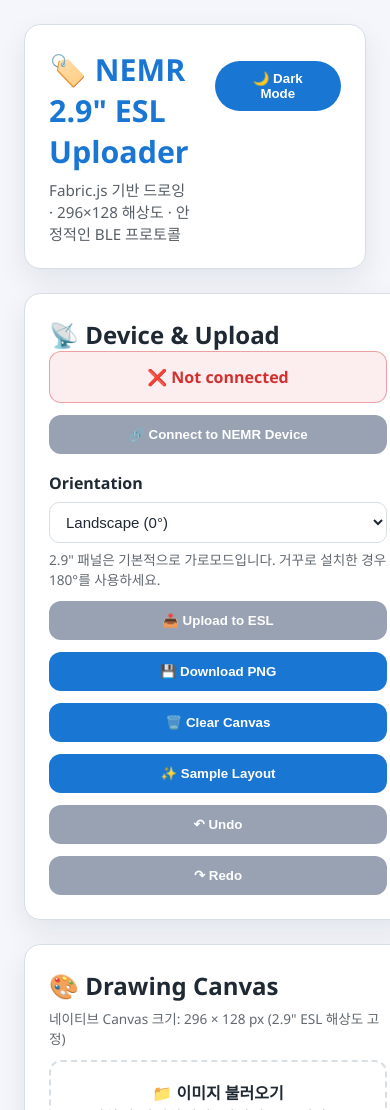
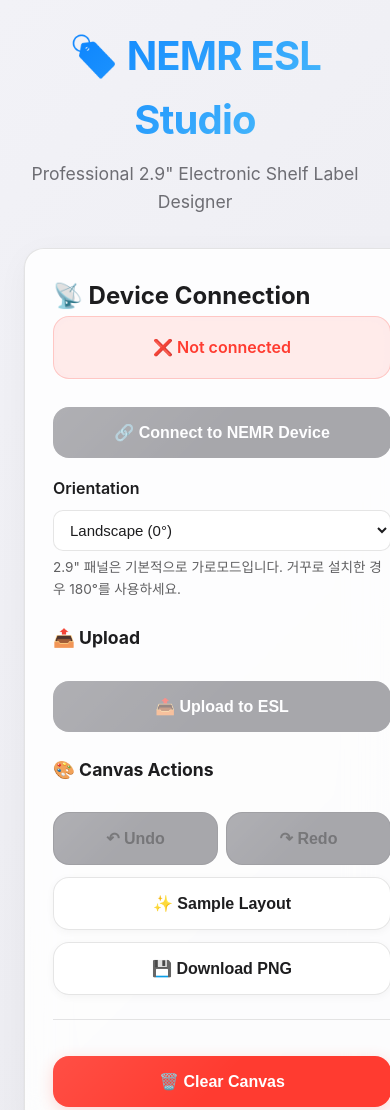
Before and after one commit to hwkim3330/web_ble_esl, a plain HTML site: page index.html in a window 390 px wide. Shown: the top 1110 px of the page. Drawn offline with Linux system fonts and the light colour scheme.

Commit message:
feat: Complete UI redesign with Apple Glass aesthetic and enhanced UX
🎨 Apple Glass Design System:
- Modern glassmorphism UI with backdrop blur effects
- Apple SF Pro font family and refined typography
- Gradient backgrounds and premium color palette
- Enhanced shadows and glass-like card effects
- Removed dark mode for consistent light aesthetic

🚀 Performance & Mobile Improvements:
- Balanced transfer speed (25ms timing, 150 iterations)
- Fixed mobile scroll coordinate issues with fresh getBoundingClientRect
- Optimized retry frequency for better stability
- Auto-reconnection after successful transfers

📱 Enhanced Button Layout & Safety:
- Reorganized buttons into logical groups (Connection, Upload, Canvas, Danger)
- Moved dangerous actions (Clear, Disconnect) to separate section
- Added visual hierarchy with section headers
- Improved progress indicator with glass styling
- Secondary button style for non-primary actions

🔄 Smart Connection Management:
- Auto-reconnection attempts after transfers complete
- Cleaner connection status with reconnect functionality
- Safer disconnect button placement to prevent misclicks
- Professional naming: 'NEMR ESL Studio'

🤖 Generated with [Claude Code](https://claude.ai/code)

Co-Authored-By: Claude <noreply@anthropic.com>

```diff
--- a/index.html
+++ b/index.html
@@ -6,21 +6,20 @@
     <title>NEMR 2.9\" ESL Uploader</title>
     <style>
         :root {
-            --primary-color: #1976d2;
-            --secondary-color: #ffc107;
-            --success-color: #2e7d32;
-            --error-color: #d32f2f;
-            --bg-color: #f4f6fb;
-            --card-bg: #ffffff;
-            --text-color: #1f2933;
-            --border-color: #d6dee6;
-        }
-
-        [data-theme="dark"] {
-            --bg-color: #0f172a;
-            --card-bg: #111827;
-            --text-color: #e2e8f0;
-            --border-color: #1f2937;
+            --primary-color: #007AFF;
+            --secondary-color: #5AC8FA;
+            --success-color: #34C759;
+            --error-color: #FF3B30;
+            --warning-color: #FF9500;
+            --bg-color: #F2F2F7;
+            --card-bg: rgba(255, 255, 255, 0.9);
+            --glass-bg: rgba(255, 255, 255, 0.85);
+            --text-color: #1D1D1F;
+            --text-secondary: #6D6D73;
+            --border-color: rgba(0, 0, 0, 0.1);
+            --shadow-light: rgba(0, 0, 0, 0.04);
+            --shadow-medium: rgba(0, 0, 0, 0.08);
+            --shadow-heavy: rgba(0, 0, 0, 0.12);
         }
 
         * {
@@ -30,10 +29,13 @@
         }
 
         body {
-            font-family: 'Segoe UI', Tahoma, Geneva, Verdana, sans-serif;
-            background: var(--bg-color);
+            font-family: -apple-system, BlinkMacSystemFont, 'SF Pro Display', 'Helvetica Neue', Arial, sans-serif;
+            background: linear-gradient(135deg, #F2F2F7 0%, #E5E5EA 100%);
             color: var(--text-color);
             min-height: 100vh;
+            line-height: 1.6;
+            -webkit-font-smoothing: antialiased;
+            -moz-osx-font-smoothing: grayscale;
         }
 
         .container {
@@ -43,47 +45,47 @@
         }
 
         .card {
-            background: var(--card-bg);
-            border-radius: 16px;
+            background: var(--glass-bg);
+            backdrop-filter: blur(20px);
+            -webkit-backdrop-filter: blur(20px);
+            border-radius: 20px;
             border: 1px solid var(--border-color);
-            box-shadow: 0 12px 30px rgba(15, 23, 42, 0.08);
-            padding: 24px;
+            box-shadow:
+                0 8px 32px var(--shadow-light),
+                0 1px 2px var(--shadow-medium),
+                inset 0 1px 0 rgba(255, 255, 255, 0.5);
+            padding: 28px;
+            transition: all 0.3s cubic-bezier(0.4, 0, 0.2, 1);
+        }
+
+        .card:hover {
+            transform: translateY(-2px);
+            box-shadow:
+                0 12px 40px var(--shadow-medium),
+                0 4px 8px var(--shadow-light),
+                inset 0 1px 0 rgba(255, 255, 255, 0.6);
         }
 
         .header {
-            display: flex;
-            justify-content: space-between;
-            align-items: flex-start;
-            gap: 24px;
-            margin-bottom: 24px;
+            text-align: center;
+            margin-bottom: 32px;
         }
 
         h1 {
-            font-size: 1.9rem;
-            color: var(--primary-color);
+            font-size: 2.5rem;
+            font-weight: 700;
+            background: linear-gradient(135deg, var(--primary-color) 0%, var(--secondary-color) 100%);
+            background-clip: text;
+            -webkit-background-clip: text;
+            -webkit-text-fill-color: transparent;
+            margin-bottom: 8px;
+            letter-spacing: -0.02em;
         }
 
         .subtitle {
-            margin-top: 6px;
-            font-size: 0.95rem;
-            color: var(--text-color);
-            opacity: 0.75;
-        }
-
-        .theme-toggle {
-            border: none;
-            border-radius: 999px;
-            padding: 10px 20px;
-            background: var(--primary-color);
-            color: #fff;
-            font-weight: 600;
-            cursor: pointer;
-            transition: transform 0.2s ease, box-shadow 0.2s ease;
-        }
-
-        .theme-toggle:hover {
-            transform: translateY(-2px);
-            box-shadow: 0 10px 22px rgba(25, 118, 210, 0.35);
+            font-size: 1.1rem;
+            color: var(--text-secondary);
+            font-weight: 400;
         }
 
         .layout {
@@ -114,49 +116,102 @@
 
         button {
             width: 100%;
-            padding: 12px;
-            border-radius: 12px;
+            padding: 16px 24px;
+            border-radius: 16px;
             border: none;
             font-weight: 600;
+            font-size: 16px;
             cursor: pointer;
             background: var(--primary-color);
-            color: #fff;
+            color: white;
             margin-top: 12px;
-            transition: transform 0.2s ease, box-shadow 0.2s ease;
+            transition: all 0.2s cubic-bezier(0.4, 0, 0.2, 1);
+            box-shadow:
+                0 4px 16px rgba(0, 122, 255, 0.2),
+                inset 0 1px 0 rgba(255, 255, 255, 0.2);
+            position: relative;
+            overflow: hidden;
+        }
+
+        button::before {
+            content: '';
+            position: absolute;
+            top: 0;
+            left: 0;
+            right: 0;
+            bottom: 0;
+            background: linear-gradient(135deg, rgba(255,255,255,0.1) 0%, transparent 50%);
+            border-radius: inherit;
+            pointer-events: none;
         }
 
         button:hover:not(:disabled) {
-            transform: translateY(-2px);
-            box-shadow: 0 10px 22px rgba(25, 118, 210, 0.3);
+            transform: translateY(-2px) scale(1.02);
+            box-shadow:
+                0 8px 24px rgba(0, 122, 255, 0.3),
+                inset 0 1px 0 rgba(255, 255, 255, 0.3);
+        }
+
+        button:active:not(:disabled) {
+            transform: translateY(0) scale(0.98);
         }
 
         button:disabled {
-            background: #98a2b3;
+            background: var(--text-secondary);
             cursor: not-allowed;
             box-shadow: none;
+            opacity: 0.6;
         }
 
         .btn-success {
             background: var(--success-color);
+            box-shadow:
+                0 4px 16px rgba(52, 199, 89, 0.2),
+                inset 0 1px 0 rgba(255, 255, 255, 0.2);
+        }
+
+        .btn-success:hover:not(:disabled) {
+            box-shadow:
+                0 8px 24px rgba(52, 199, 89, 0.3),
+                inset 0 1px 0 rgba(255, 255, 255, 0.3);
+        }
+
+        .btn-secondary {
+            background: var(--glass-bg);
+            color: var(--text-color);
+            border: 1px solid var(--border-color);
+            box-shadow:
+                0 2px 8px var(--shadow-light),
+                inset 0 1px 0 rgba(255, 255, 255, 0.5);
+        }
+
+        .btn-secondary:hover:not(:disabled) {
+            background: rgba(255, 255, 255, 0.95);
+            box-shadow:
+                0 4px 16px var(--shadow-medium),
+                inset 0 1px 0 rgba(255, 255, 255, 0.7);
         }
 
         .status {
-            padding: 14px;
-            border-radius: 12px;
+            padding: 18px 24px;
+            border-radius: 16px;
             font-weight: 600;
             text-align: center;
-            border: 1px solid;
+            backdrop-filter: blur(10px);
+            -webkit-backdrop-filter: blur(10px);
+            font-size: 16px;
+            margin-bottom: 16px;
         }
 
         .status.disconnected {
-            border-color: rgba(211, 47, 47, 0.4);
-            background: rgba(211, 47, 47, 0.08);
+            background: rgba(255, 59, 48, 0.1);
+            border: 1px solid rgba(255, 59, 48, 0.2);
             color: var(--error-color);
         }
 
         .status.connected {
-            border-color: rgba(46, 125, 50, 0.4);
-            background: rgba(46, 125, 50, 0.1);
+            background: rgba(52, 199, 89, 0.1);
+            border: 1px solid rgba(52, 199, 89, 0.2);
             color: var(--success-color);
         }
 
@@ -282,20 +337,16 @@
 </head>
 <body>
     <div class="container">
-        <div class="card header">
-            <div>
-                <h1>🏷️ NEMR 2.9" ESL Uploader</h1>
-                <p class="subtitle">Fabric.js 기반 드로잉 · 296×128 해상도 · 안정적인 BLE 프로토콜</p>
-            </div>
-            <button class="theme-toggle" onclick="toggleTheme()">🌙 Dark Mode</button>
+        <div class="header">
+            <h1>🏷️ NEMR ESL Studio</h1>
+            <p class="subtitle">Professional 2.9" Electronic Shelf Label Designer</p>
         </div>
 
         <div class="layout">
             <div class="card control-card">
-                <h2>📡 Device & Upload</h2>
+                <h2>📡 Device Connection</h2>
                 <div id="connectionStatus" class="status disconnected">❌ Not connected</div>
                 <button id="connectBtn" onclick="connectDevice()">🔗 Connect to NEMR Device</button>
-                <button id="disconnectBtn" onclick="disconnectDevice()" style="display:none;">🔌 Disconnect</button>
 
                 <div class="form-group">
                     <label for="rotationSelect">Orientation</label>
@@ -306,18 +357,31 @@
                     <p class="hint">2.9" 패널은 기본적으로 가로모드입니다. 거꾸로 설치한 경우 180°를 사용하세요.</p>
                 </div>
 
-                <button id="uploadBtn" class="btn-success" onclick="uploadToDevice()" disabled>📤 Upload to ESL</button>
-                <div id="uploadProgress" style="display:none; margin-top:12px;">
-                    <div style="background:#e0e0e0; border-radius:8px; height:8px; overflow:hidden;">
-                        <div id="progressBar" style="background:var(--success-color); height:100%; width:0%; transition:width 0.3s ease;"></div>
+                <div style="margin-top: 24px;">
+                    <h3 style="margin-bottom: 16px; font-size: 1.1rem; color: var(--text-color);">📤 Upload</h3>
+                    <button id="uploadBtn" class="btn-success" onclick="uploadToDevice()" disabled>📤 Upload to ESL</button>
+                    <div id="uploadProgress" style="display:none; margin-top:16px;">
+                        <div style="background:rgba(0,0,0,0.1); border-radius:12px; height:8px; overflow:hidden;">
+                            <div id="progressBar" style="background:var(--success-color); height:100%; width:0%; transition:width 0.3s ease; border-radius:12px;"></div>
+                        </div>
+                        <p id="progressText" style="margin-top:8px; font-size:0.9rem; text-align:center; color: var(--text-secondary);">준비 중...</p>
                     </div>
-                    <p id="progressText" style="margin-top:6px; font-size:0.9rem; text-align:center;">준비 중...</p>
                 </div>
-                <button onclick="downloadCanvas()">💾 Download PNG</button>
-                <button onclick="clearCanvas()">🗑️ Clear Canvas</button>
-                <button onclick="addDemoLayout()">✨ Sample Layout</button>
-                <button onclick="undoCanvas()" id="undoBtn" disabled>↶ Undo</button>
-                <button onclick="redoCanvas()" id="redoBtn" disabled>↷ Redo</button>
+
+                <div style="margin-top: 24px;">
+                    <h3 style="margin-bottom: 16px; font-size: 1.1rem; color: var(--text-color);">🎨 Canvas Actions</h3>
+                    <div style="display: grid; grid-template-columns: 1fr 1fr; gap: 8px;">
+                        <button onclick="undoCanvas()" id="undoBtn" disabled class="btn-secondary">↶ Undo</button>
+                        <button onclick="redoCanvas()" id="redoBtn" disabled class="btn-secondary">↷ Redo</button>
+                    </div>
+                    <button onclick="addDemoLayout()" class="btn-secondary">✨ Sample Layout</button>
+                    <button onclick="downloadCanvas()" class="btn-secondary">💾 Download PNG</button>
+                </div>
+
+                <div style="margin-top: 24px; padding-top: 24px; border-top: 1px solid var(--border-color);">
+                    <button onclick="clearCanvas()" style="background: var(--error-color); box-shadow: 0 4px 16px rgba(255, 59, 48, 0.2);">🗑️ Clear Canvas</button>
+                    <button id="disconnectBtn" onclick="disconnectDevice()" style="display:none; background: var(--text-secondary); margin-top: 8px;">🔌 Disconnect Device</button>
+                </div>
             </div>
 
             <div class="card canvas-card">
@@ -403,10 +467,9 @@
         let maxHistory = 50;
 
         document.addEventListener('DOMContentLoaded', () => {
-            initTheme();
             initCanvas();
-            log('✅ Ready – Native Canvas initialised for 296×128 ESL');
-            log('💡 Draw freely, 가져온 이미지를 배치하고 업로드하세요.');
+            log('✅ NEMR ESL Studio Ready – Canvas initialised for 296×128');
+            log('💡 Start creating your professional ESL design');
 
             // Add keyboard shortcuts
             document.addEventListener('keydown', handleKeyboard);
@@ -430,21 +493,6 @@
             }
         }
 
-        function initTheme() {
-            const savedTheme = localStorage.getItem('theme') || 'light';
-            document.body.dataset.theme = savedTheme;
-            const btn = document.querySelector('.theme-toggle');
-            btn.textContent = savedTheme === 'dark' ? '☀️ Light Mode' : '🌙 Dark Mode';
-        }
-
-        function toggleTheme() {
-            const body = document.body;
-            const next = body.dataset.theme === 'dark' ? 'light' : 'dark';
-            body.dataset.theme = next;
-            localStorage.setItem('theme', next);
-            const btn = document.querySelector('.theme-toggle');
-            btn.textContent = next === 'dark' ? '☀️ Light Mode' : '🌙 Dark Mode';
-        }
 
         function initCanvas() {
             canvas = document.getElementById('drawingCanvas');
@@ -489,9 +537,19 @@
             saveCanvasState();
         }
 
+        function getCanvasCoordinates(clientX, clientY) {
+            // Always get fresh rect to handle scroll changes
+            const rect = canvas.getBoundingClientRect();
+            return {
+                x: clientX - rect.left,
+                y: clientY - rect.top
+            };
+        }
+
         function handleMouseDown(e) {
-            startX = e.clientX - canvasRect.left;
-            startY = e.clientY - canvasRect.top;
+            const coords = getCanvasCoordinates(e.clientX, e.clientY);
+            startX = coords.x;
+            startY = coords.y;
             lastX = startX;
             lastY = startY;
 
@@ -515,8 +573,9 @@
         }
 
         function handleMouseMove(e) {
-            const currentX = e.clientX - canvasRect.left;
-            const currentY = e.clientY - canvasRect.top;
+            const coords = getCanvasCoordinates(e.clientX, e.clientY);
+            const currentX = coords.x;
+            const currentY = coords.y;
 
             if (isShapeDrawing && (currentTool === 'rect' || currentTool === 'circle' || currentTool === 'line')) {
                 // Clear canvas and redraw original content
@@ -842,14 +901,14 @@
                 status.classList.remove('disconnected');
                 status.classList.add('connected');
                 status.textContent = `✅ Connected to ${device.name}`;
-                connectBtn.style.display = 'none';
+                connectBtn.textContent = '🔄 Reconnect';
                 disconnectBtn.style.display = 'block';
                 uploadBtn.disabled = false;
             } else {
                 status.classList.add('disconnected');
                 status.classList.remove('connected');
                 status.textContent = '❌ Not connected';
-                connectBtn.style.display = 'block';
+                connectBtn.textContent = '🔗 Connect to NEMR Device';
                 disconnectBtn.style.display = 'none';
                 uploadBtn.disabled = true;
             }
@@ -1059,8 +1118,8 @@
                     return;
                 }
 
-                while (currentPart < totalParts && stallCounter < 200) { // Increased timeout
-                    await delay(30); // Balanced timing for reliability
+                while (currentPart < totalParts && stallCounter < 150) { // Balanced timeout
+                    await delay(25); // Optimized timing for speed + reliability
 
                     if (protocolStep === 99) {
                         updateProgress(100, '업로드 완료!');
@@ -1100,7 +1159,7 @@
                         gotAck = false;
                     } else {
                         stallCounter++;
-                        if (stallCounter % 40 === 0) { // Less frequent but more stable retries
+                        if (stallCounter % 30 === 0) { // Balanced retry frequency
                             log(`⏳ Still waiting for ACK… retry part ${currentPart}`);
                             if (!await sendImagePart(currentPart)) {
                                 showUploadProgress(false);
@@ -1113,7 +1172,16 @@
                 if (protocolStep === 99) {
                     updateProgress(100, 'ESL 새로고침 완료!');
                     log('✅ ESL refresh complete');
-                    setTimeout(() => showUploadProgress(false), 2000);
+                    setTimeout(() => {
+                        showUploadProgress(false);
+                        // Auto-reconnect after successful transfer
+                        setTimeout(() => {
+                            if (!device || !device.gatt.connected) {
+                                log('🔄 Auto-reconnecting...');
+                                connectDevice();
+                            }
+                        }, 1000);
+                    }, 2000);
                 } else {
                     log('⚠️ Transfer ended without final confirmation');
                     showUploadProgress(false);
```
